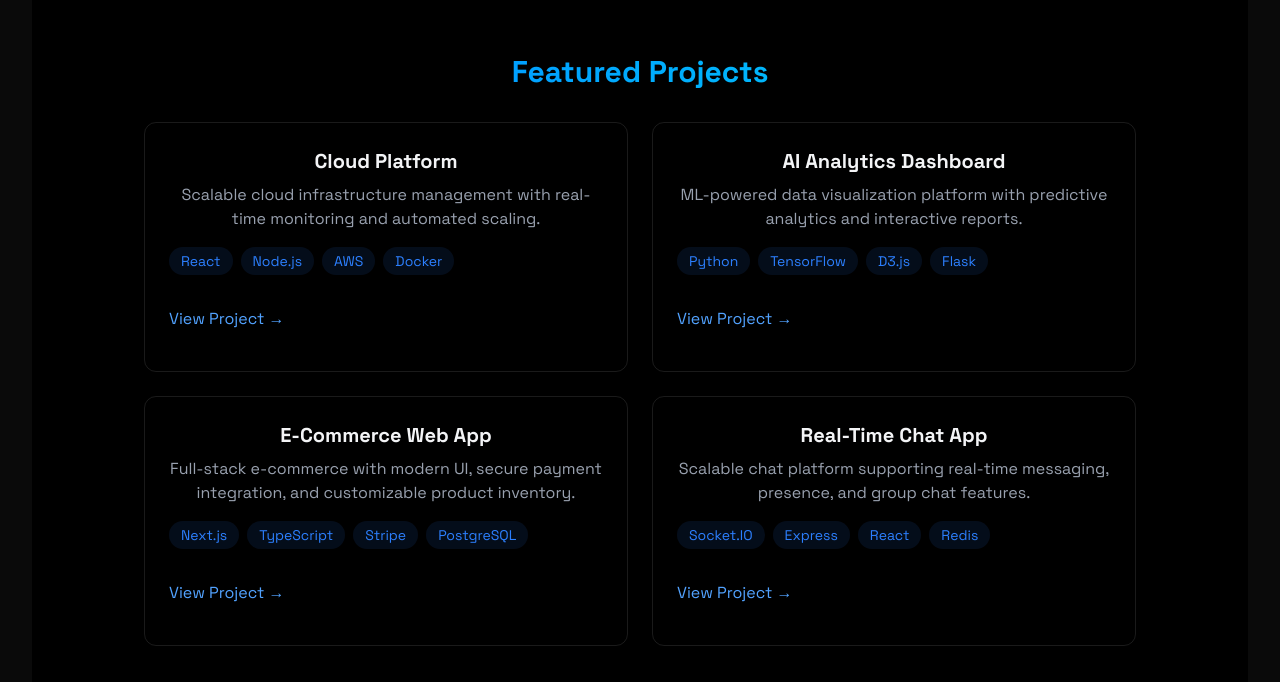
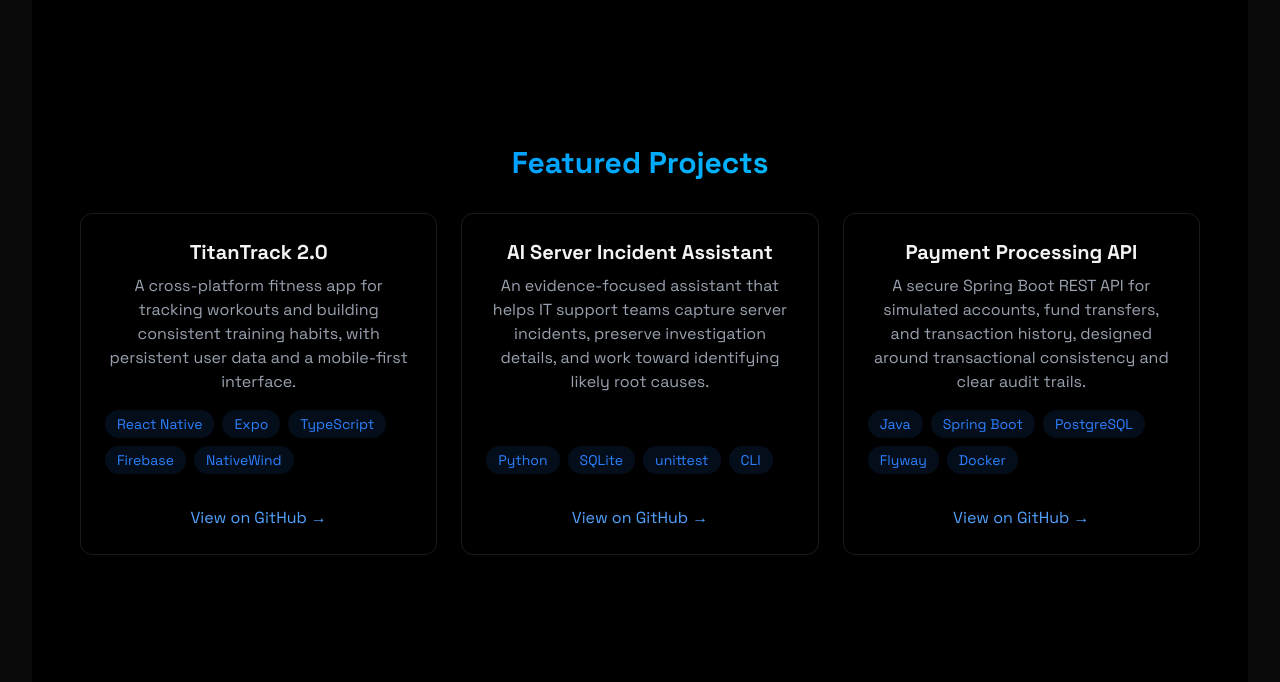
Before and after one commit to TGbadebo02/TGbadebo-portfolio, a React (Vite) app: page / in a window 1280 px wide. Shown: the part 1774-2456 px from the top of the page. Built offline with nearby package versions, Linux system fonts and the light colour scheme.

Commit message:
Update featured portfolio projects

```diff
--- a/src/components/sections/Projects.jsx
+++ b/src/components/sections/Projects.jsx
@@ -1,4 +1,40 @@
 import { RevealOnScroll } from "../RevealOnScroll";
+
+const projects = [
+  {
+    title: "TitanTrack 2.0",
+    description:
+      "A cross-platform fitness app for tracking workouts and building consistent training habits, with persistent user data and a mobile-first interface.",
+    technologies: [
+      "React Native",
+      "Expo",
+      "TypeScript",
+      "Firebase",
+      "NativeWind",
+    ],
+    href: "https://github.com/TGbadebo02/TitanTrack2.0",
+  },
+  {
+    title: "AI Server Incident Assistant",
+    description:
+      "An evidence-focused assistant that helps IT support teams capture server incidents, preserve investigation details, and work toward identifying likely root causes.",
+    technologies: ["Python", "SQLite", "unittest", "CLI"],
+    href: "https://github.com/TGbadebo02/ai-server-incident-assistant",
+  },
+  {
+    title: "Payment Processing API",
+    description:
+      "A secure Spring Boot REST API for simulated accounts, fund transfers, and transaction history, designed around transactional consistency and clear audit trails.",
+    technologies: [
+      "Java",
+      "Spring Boot",
+      "PostgreSQL",
+      "Flyway",
+      "Docker",
+    ],
+    href: "https://github.com/TGbadebo02/payment-processing-api",
+  },
+];
 
 export const Projects = () => {
   return (
@@ -7,158 +43,44 @@
       className="min-h-screen flex items-center justify-center py-20"
     >
       <RevealOnScroll>
-        <div className="max-w-5xl mx-auto px-4">
+        <div className="max-w-6xl mx-auto px-4">
           <h2 className="text-3xl font-bold mb-8 bg-gradient-to-r from-blue-500 to-cyan-400 bg-clip-text text-transparent text-center">
-            {" "}
             Featured Projects
           </h2>
-          <div className="grid grid-cols-1 md:grid-cols-2 gap-6">
-            <div className="p-6 rounded-xl border border-white/10 hover:-translate-y-1 hover:border-blue-500/30 hover:shadow-[0_2px_8px_rgba(59,130,246,0.2)] transition">
-              <h3 className="text-xl font-bold mb-2"> Cloud Platform</h3>
-              <p className="text-gray-400 mb-4">
-                Scalable cloud infrastructure management with real-time
-                monitoring and automated scaling.
+
+          <div className="grid grid-cols-1 md:grid-cols-2 lg:grid-cols-3 gap-6">
+            {projects.map((project) => (
+              <article
+                key={project.title}
+                className="glass p-6 rounded-xl border border-white/10 hover:-translate-y-1 hover:border-blue-500/30 hover:shadow-[0_4px_20px_rgba(59,130,246,0.1)] transition-all flex flex-col"
+              >
+                <h3 className="text-xl font-bold mb-2">{project.title}</h3>
+                <p className="text-gray-400 mb-4 flex-grow">
+                  {project.description}
                 </p>
+
                 <div className="flex flex-wrap gap-2 mb-4">
-                {["React", "Node.js", "AWS", "Docker"].map((tech, key) => (
+                  {project.technologies.map((technology) => (
                     <span
-                    key={key}
-                    className="bg-blue-500/10 text-blue-500 py-1 px-3 rounded-full text-sm hover:bg-blue-500/20
-                                    hover:shadow-[0_2px_8px_rgba(59,130,246,0.1)] transition-all
-                    "
+                      key={technology}
+                      className="bg-blue-500/10 text-blue-500 py-1 px-3 rounded-full text-sm transition hover:bg-blue-500/20 hover:-translate-y-0.5 hover:shadow-[0_2px_8px_rgba(59,130,246,0.2)]"
                     >
-                    {tech}
+                      {technology}
                     </span>
                   ))}
                 </div>
 
-              <div className="flex justify-between items-center">
                 <a
-                  href="#"
-                  className="text-blue-400 hover:text-blue-300 transition-colors my-4"
+                  href={project.href}
+                  target="_blank"
+                  rel="noreferrer"
+                  className="text-blue-400 hover:text-blue-300 transition-colors mt-auto pt-4"
+                  aria-label={`View ${project.title} on GitHub`}
                 >
-                  View Project →
+                  View on GitHub →
                 </a>
-              </div>
-            </div>
-            <div
-              className="
-              glass p-6 rounded-xl border border-white/10
-              hover:-translate-y-1 hover:border-blue-500/30
-              hover:shadow-[0_4px_20px_rgba(59,130,246,0.1)]
-              transition-all
-            "
-            >
-              <h3 className="text-xl font-bold mb-2">AI Analytics Dashboard</h3>
-              <p className="text-gray-400 mb-4">
-                ML-powered data visualization platform with predictive analytics
-                and interactive reports.
-              </p>
-              <div className="flex flex-wrap gap-2 mb-4">
-                {["Python", "TensorFlow", "D3.js", "Flask"].map((tech, key) => (
-                  <span
-                    key={key}
-                    className="
-                      bg-blue-500/10 text-blue-500 py-1 px-3
-                      rounded-full text-sm
-                      transition
-                      hover:bg-blue-500/20 hover:-translate-y-0.5
-                      hover:shadow-[0_2px_8px_rgba(59,130,246,0.2)]
-                    "
-                  >
-                    {tech}
-                  </span>
+              </article>
             ))}
-              </div>
-              <div className="flex justify-between items-center">
-                <a
-                  href="#"
-                  className="text-blue-400 hover:text-blue-300 transition-colors my-4"
-                >
-                  View Project →
-                </a>
-              </div>
-            </div>
-
-            <div
-              className="
-              glass p-6 rounded-xl border border-white/10
-              hover:-translate-y-1 hover:border-blue-500/30
-              hover:shadow-[0_4px_20px_rgba(59,130,246,0.1)]
-              transition-all
-            "
-            >
-              <h3 className="text-xl font-bold mb-2">E-Commerce Web App</h3>
-              <p className="text-gray-400 mb-4">
-                Full-stack e-commerce with modern UI, secure payment
-                integration, and customizable product inventory.
-              </p>
-              <div className="flex flex-wrap gap-2 mb-4">
-                {["Next.js", "TypeScript", "Stripe", "PostgreSQL"].map(
-                  (tech) => (
-                    <span
-                      key={tech}
-                      className="
-                      bg-blue-500/10 text-blue-500 py-1 px-3
-                      rounded-full text-sm
-                      transition
-                      hover:bg-blue-500/20 hover:-translate-y-0.5
-                      hover:shadow-[0_2px_8px_rgba(59,130,246,0.2)]
-                    "
-                    >
-                      {tech}
-                    </span>
-                  )
-                )}
-              </div>
-              <div className="flex justify-between items-center">
-                <a
-                  href="#"
-                  className="text-blue-400 hover:text-blue-300 transition-colors my-4"
-                >
-                  View Project →
-                </a>
-              </div>
-            </div>
-
-            <div
-              className="
-              glass p-6 rounded-xl border border-white/10
-              hover:-translate-y-1 hover:border-blue-500/30
-              hover:shadow-[0_4px_20px_rgba(59,130,246,0.1)]
-              transition-all
-            "
-            >
-              <h3 className="text-xl font-bold mb-2">Real-Time Chat App</h3>
-              <p className="text-gray-400 mb-4">
-                Scalable chat platform supporting real-time messaging, presence,
-                and group chat features.
-              </p>
-              <div className="flex flex-wrap gap-2 mb-4">
-                {["Socket.IO", "Express", "React", "Redis"].map((tech, key) => (
-                  <span
-                    key={key}
-                    className="
-                      bg-blue-500/10 text-blue-500 py-1 px-3
-                      rounded-full text-sm
-                      transition
-                      hover:bg-blue-500/20 hover:-translate-y-0.5
-                      hover:shadow-[0_2px_8px_rgba(59,130,246,0.2)]
-                    "
-                  >
-                    {tech}
-                  </span>
-                ))}
-              </div>
-              <div className="flex justify-between items-center ">
-                <a
-                  href="#"
-                  className="text-blue-400 hover:text-blue-300 transition-colors my-4"
-                >
-                  View Project →
-                </a>
-              </div>
-            </div>
           </div>
         </div>
       </RevealOnScroll>
```
Lines whose indentation alone changed are shown as unchanged.
